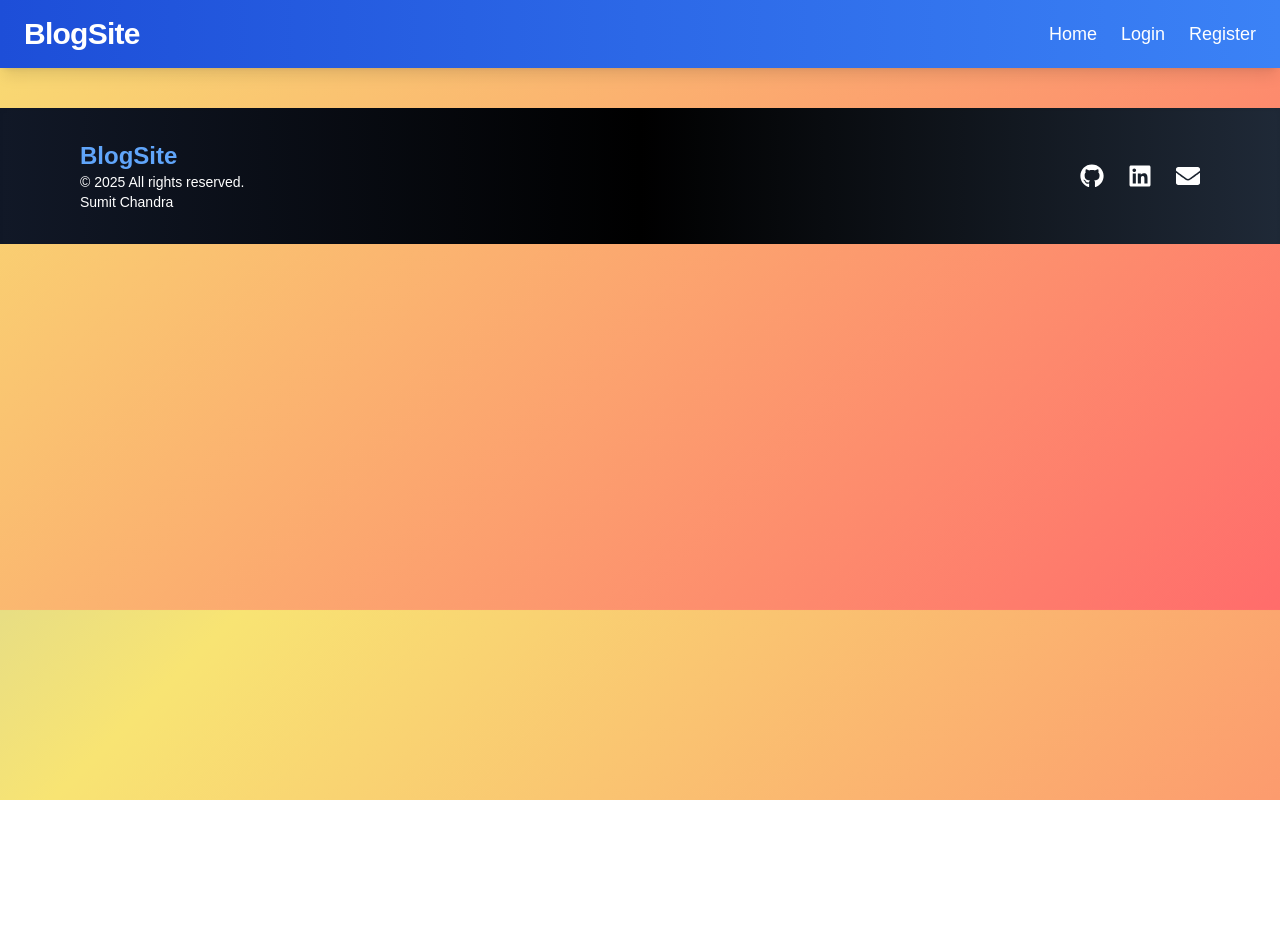
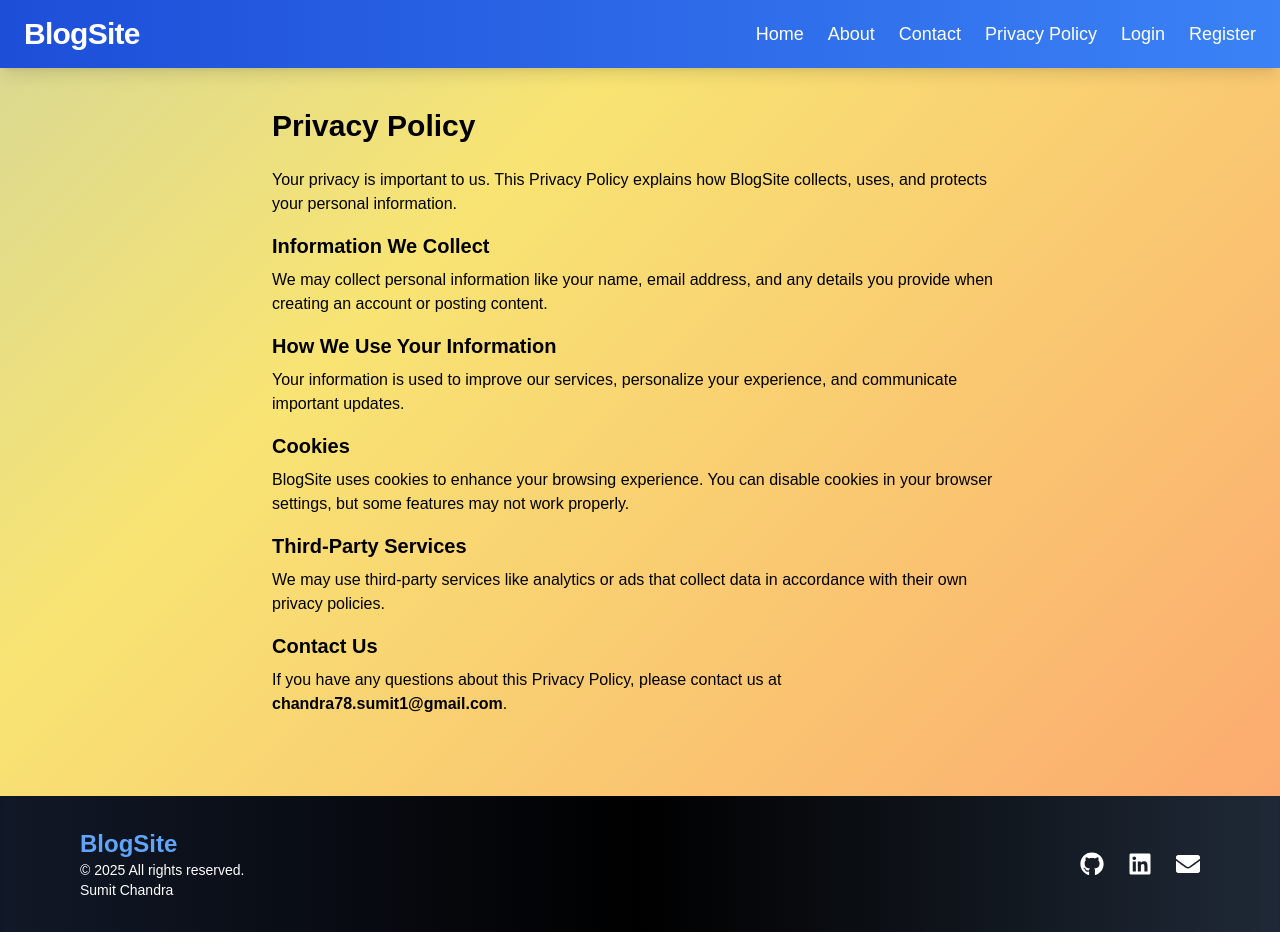
Before and after one commit to Sumit123chandra/BlogSite, a React (Vite) app in the folder client/: page /privacy-policy in a window 1280 px wide. Before the commit the page ends 800 px from the top, so only its background shows below. Built offline with nearby package versions, Linux system fonts and the light colour scheme.

Commit message:
added pages

```diff
--- a/client/index.html
+++ b/client/index.html
@@ -6,6 +6,10 @@
     <meta name="viewport" content="width=device-width, initial-scale=1.0" />
     <title>Blog SiteSum</title>
     <meta name="google-adsense-account" content="ca-pub-7164455649602046">
+    <meta name="description" content="BlogSite – A modern blogging platform to share your thoughts.">
+    <meta name="keywords" content="blog, blogging, articles, BlogSite">
+    <meta name="author" content="Sumit Chandra">
+
   </head>
   <body>
     <div id="root"></div>
--- a/client/src/App.jsx
+++ b/client/src/App.jsx
@@ -8,6 +8,10 @@ import EditPost from "./pages/EditPost";
 import Navbar from "./components/Navbar";
 import ProtectedRoute from "./components/ProtectedRoute";
 import Footer from "./components/Footer";
+import PrivacyPolicy from "./pages/PrivacyPolicy";
+import About from "./pages/About";
+import Contact from "./pages/Contact";
+
 
 function App() {
   return (
@@ -35,7 +39,9 @@ function App() {
             </ProtectedRoute>
           }
         />
-
+        <Route path="/privacy-policy" element={<PrivacyPolicy />} />
+        <Route path="/about" element={<About />} />
+        <Route path="/contact" element={<Contact />} />
         <Route path="/post/:id" element={<SinglePost />} />
       </Routes>
       <Footer />
--- a/client/src/components/Navbar.jsx
+++ b/client/src/components/Navbar.jsx
@@ -34,6 +34,11 @@ function Navbar() {
           <Link to="/" className="hover:text-yellow-300 transition duration-300">
             Home
           </Link>
+
+          <Link to="/about" className="hover:text-yellow-300 transition duration-300">About</Link>
+          <Link to="/contact" className="hover:text-yellow-300 transition duration-300">Contact</Link>
+          <Link to="/privacy-policy" className="hover:text-yellow-300 transition duration-300">Privacy Policy</Link>
+
 
           {user ? (
             <>
--- /dev/null
+++ b/client/src/pages/About.jsx
@@ -0,0 +1,23 @@
+export default function About() {
+  return (
+    <div className="max-w-3xl mx-auto py-10 px-4">
+      <h1 className="text-3xl font-bold mb-6">About BlogSite</h1>
+      <p className="mb-4">
+        Welcome to BlogSite – a platform where ideas, stories, and knowledge come alive.
+        Our mission is to provide a space for everyone to share their thoughts and
+        discover new perspectives.
+      </p>
+
+      <p className="mb-4">
+        Created by <strong>Sumit Chandra</strong>, BlogSite is designed with simplicity,
+        speed, and creativity in mind. Whether you are a passionate writer or someone
+        looking for interesting reads, BlogSite is for you.
+      </p>
+
+      <p>
+        Thank you for being a part of this journey. We’re constantly improving and adding
+        new features to make blogging easier and more enjoyable for everyone.
+      </p>
+    </div>
+  );
+}
--- /dev/null
+++ b/client/src/pages/Contact.jsx
@@ -0,0 +1,25 @@
+export default function Contact() {
+  return (
+    <div className="max-w-3xl mx-auto py-10 px-4">
+      <h1 className="text-3xl font-bold mb-6">Contact Us</h1>
+      <p className="mb-4">
+        Have questions, suggestions, or feedback? We’d love to hear from you!
+      </p>
+
+      <h2 className="text-xl font-semibold mt-4 mb-2">📧 Email</h2>
+      <p className="mb-4">
+        Reach us at <strong>chandra78.sumit1@gmail.com</strong> for general inquiries or issues.
+      </p>
+
+      <h2 className="text-xl font-semibold mt-4 mb-2">📱 Social Media</h2>
+      <p className="mb-4">Follow and message us on:</p>
+      <ul className="list-disc pl-6 mb-4">
+        <li>Instagram: <a href="https://instagram.com" className="text-blue-600 underline">instagram.com/blogsite</a></li>
+        <li>Twitter: <a href="https://twitter.com" className="text-blue-600 underline">twitter.com/blogsite</a></li>
+      </ul>
+
+      <h2 className="text-xl font-semibold mt-4 mb-2">📍 Address</h2>
+      <p>Najafgarh, Delhi, India</p>
+    </div>
+  );
+}
--- /dev/null
+++ b/client/src/pages/PrivacyPolicy.jsx
@@ -0,0 +1,41 @@
+export default function PrivacyPolicy() {
+  return (
+    <div className="max-w-3xl mx-auto py-10 px-4">
+      <h1 className="text-3xl font-bold mb-6">Privacy Policy</h1>
+      <p className="mb-4">
+        Your privacy is important to us. This Privacy Policy explains how BlogSite
+        collects, uses, and protects your personal information.
+      </p>
+
+      <h2 className="text-xl font-semibold mt-4 mb-2">Information We Collect</h2>
+      <p className="mb-4">
+        We may collect personal information like your name, email address, and
+        any details you provide when creating an account or posting content.
+      </p>
+
+      <h2 className="text-xl font-semibold mt-4 mb-2">How We Use Your Information</h2>
+      <p className="mb-4">
+        Your information is used to improve our services, personalize your experience,
+        and communicate important updates.
+      </p>
+
+      <h2 className="text-xl font-semibold mt-4 mb-2">Cookies</h2>
+      <p className="mb-4">
+        BlogSite uses cookies to enhance your browsing experience. You can disable
+        cookies in your browser settings, but some features may not work properly.
+      </p>
+
+      <h2 className="text-xl font-semibold mt-4 mb-2">Third-Party Services</h2>
+      <p className="mb-4">
+        We may use third-party services like analytics or ads that collect data in
+        accordance with their own privacy policies.
+      </p>
+
+      <h2 className="text-xl font-semibold mt-4 mb-2">Contact Us</h2>
+      <p>
+        If you have any questions about this Privacy Policy, please contact us at
+        <strong> chandra78.sumit1@gmail.com</strong>.
+      </p>
+    </div>
+  );
+}
```
Also changed, not shown: client/public/robots.txt (added), 1 other file (tests, documents, lock files or other folders).
